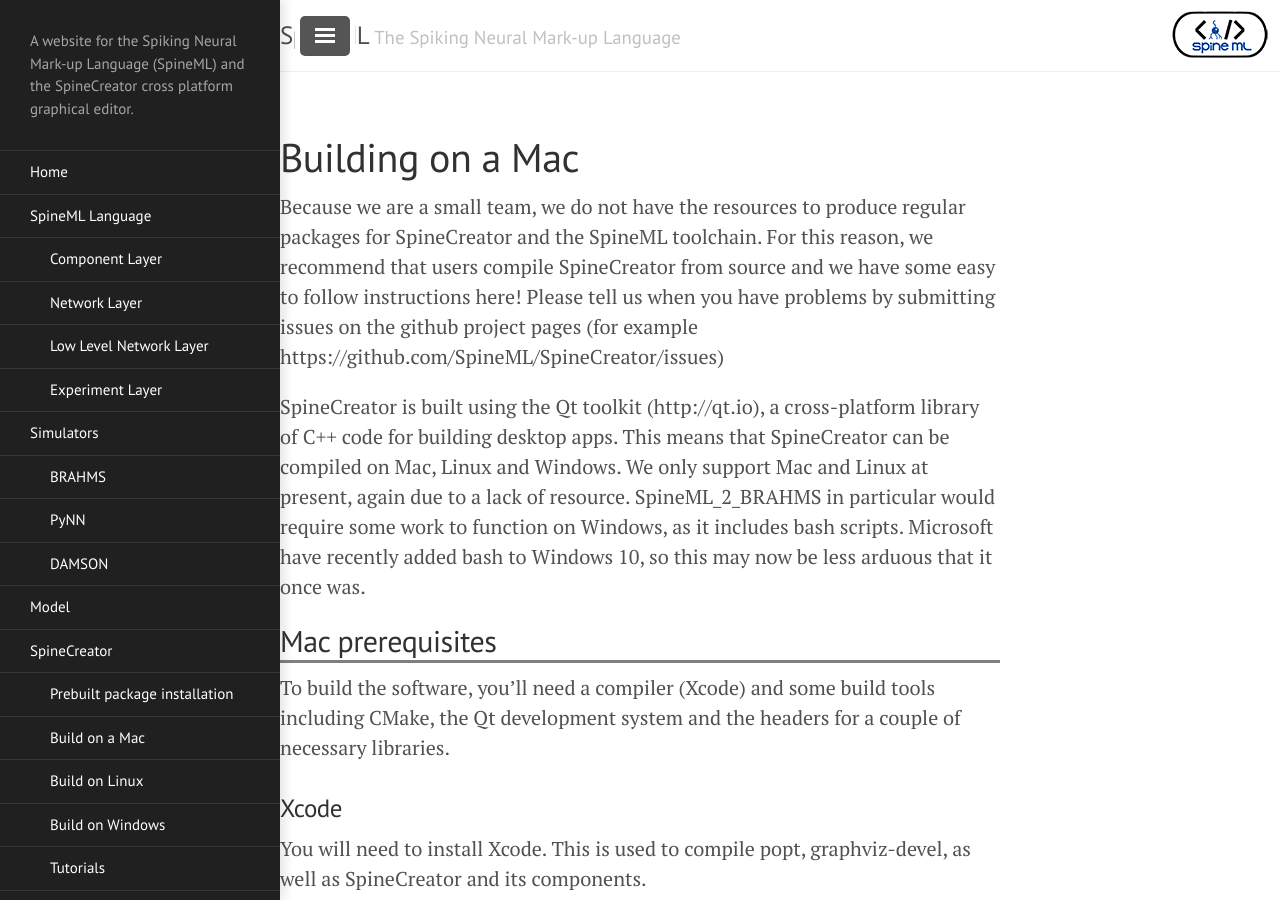
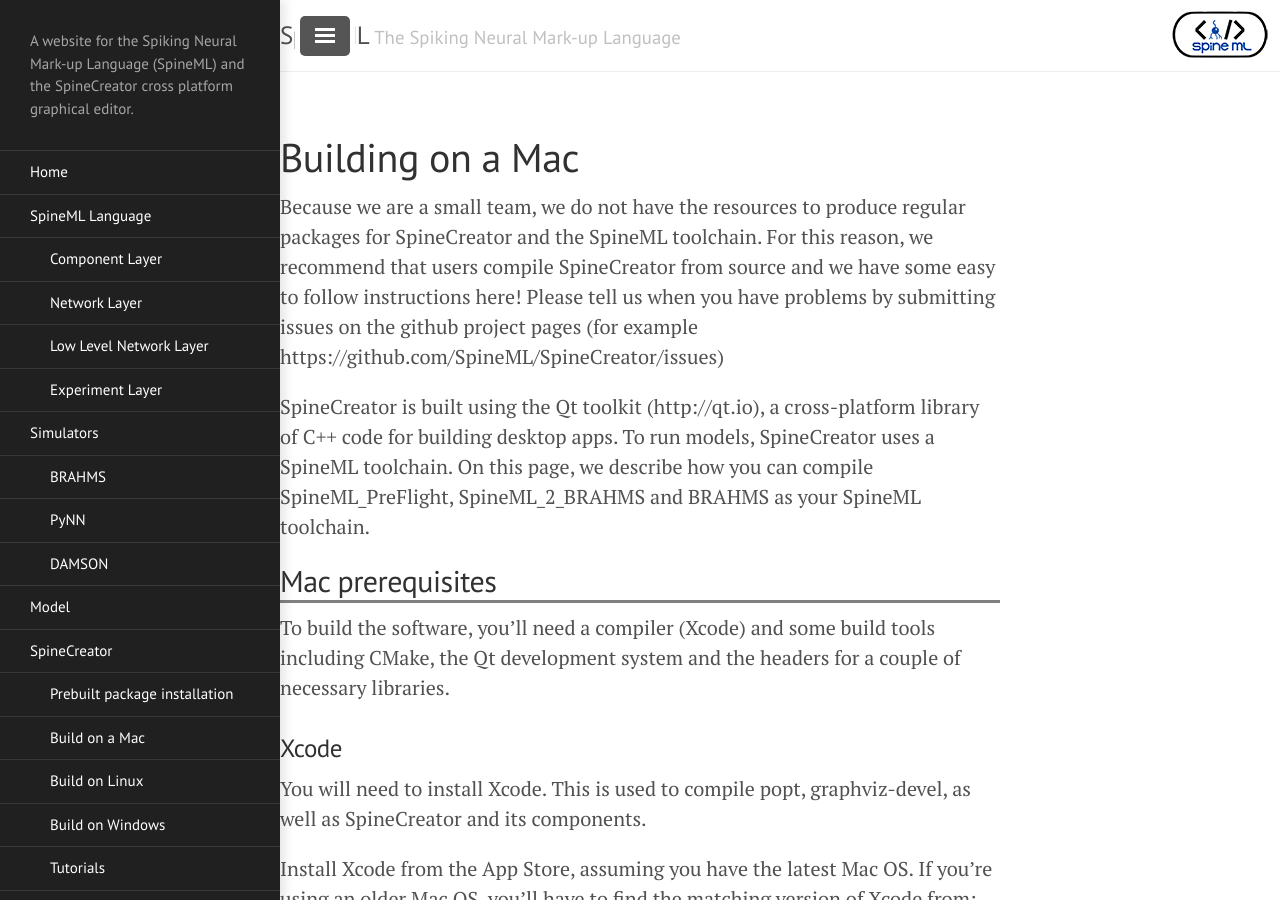
Before and after one commit to SpineML/spineml.github.io, a Jekyll site: the page built from spinecreator/source/index.md, in a window 1280 px wide and 900 px high. Built offline with Jekyll 4.4.1, drawn with Linux system fonts in a browser that asks for light colours; nearby versions of some CDN libraries; library files that are not in the unit come from our copies.

Commit message:
Updated intro

```diff
--- a/spinecreator/source/index.md
+++ b/spinecreator/source/index.md
@@ -7,7 +7,7 @@
 
 Because we are a small team, we do not have the resources to produce regular packages for SpineCreator and the SpineML toolchain.  For this reason, we recommend that users compile SpineCreator from source and we have some easy to follow instructions here! Please tell us when you have problems by submitting issues on the github project pages (for example https://github.com/SpineML/SpineCreator/issues)
 
-SpineCreator is built using the Qt toolkit (http://qt.io), a cross-platform library of C++ code for building desktop apps. This means that SpineCreator can be compiled on Mac, Linux and Windows. We only support Mac and Linux at present, again due to a lack of resource. SpineML_2_BRAHMS in particular would require some work to function on Windows, as it includes bash scripts. Microsoft have recently added bash to Windows 10, so this may now be less arduous that it once was.
+SpineCreator is built using the Qt toolkit (http://qt.io), a cross-platform library of C++ code for building desktop apps. To run models, SpineCreator uses a SpineML toolchain. On this page, we describe how you can compile SpineML_PreFlight, SpineML_2_BRAHMS and BRAHMS as your SpineML toolchain.
 
 ## Mac prerequisites
 
```
